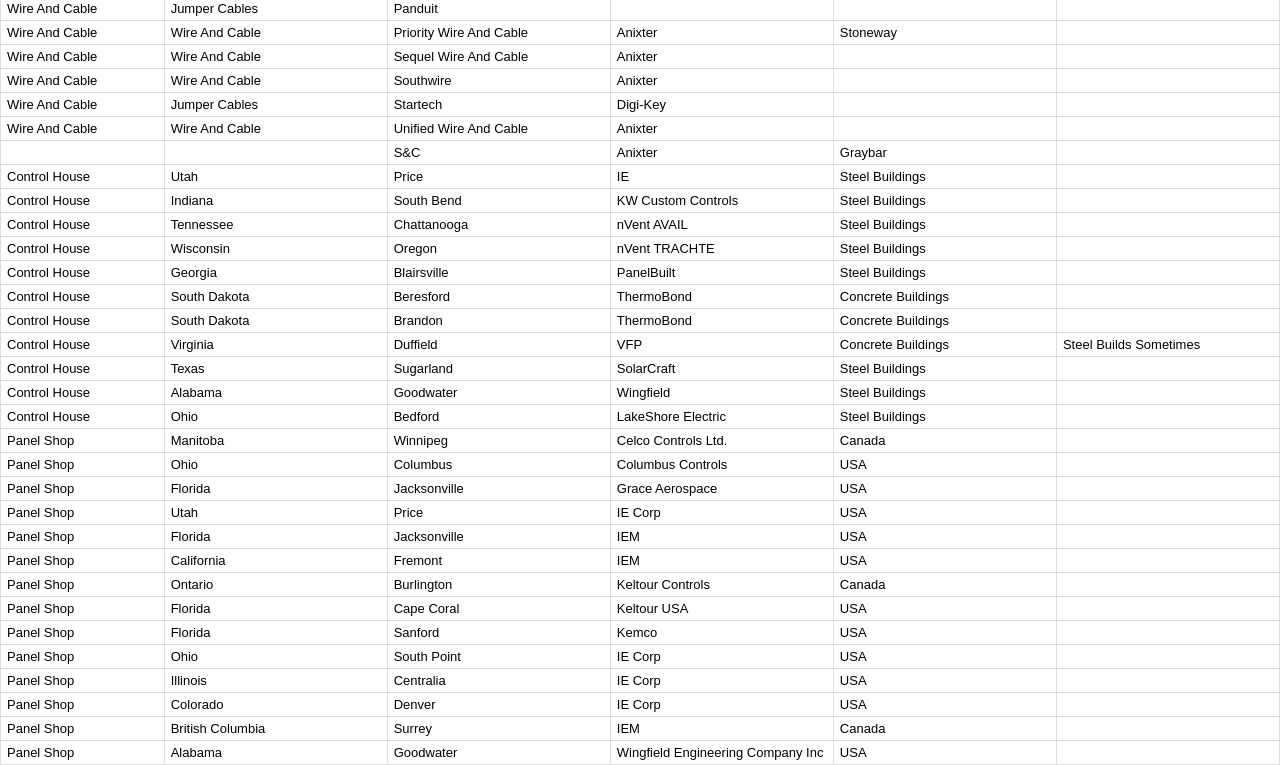
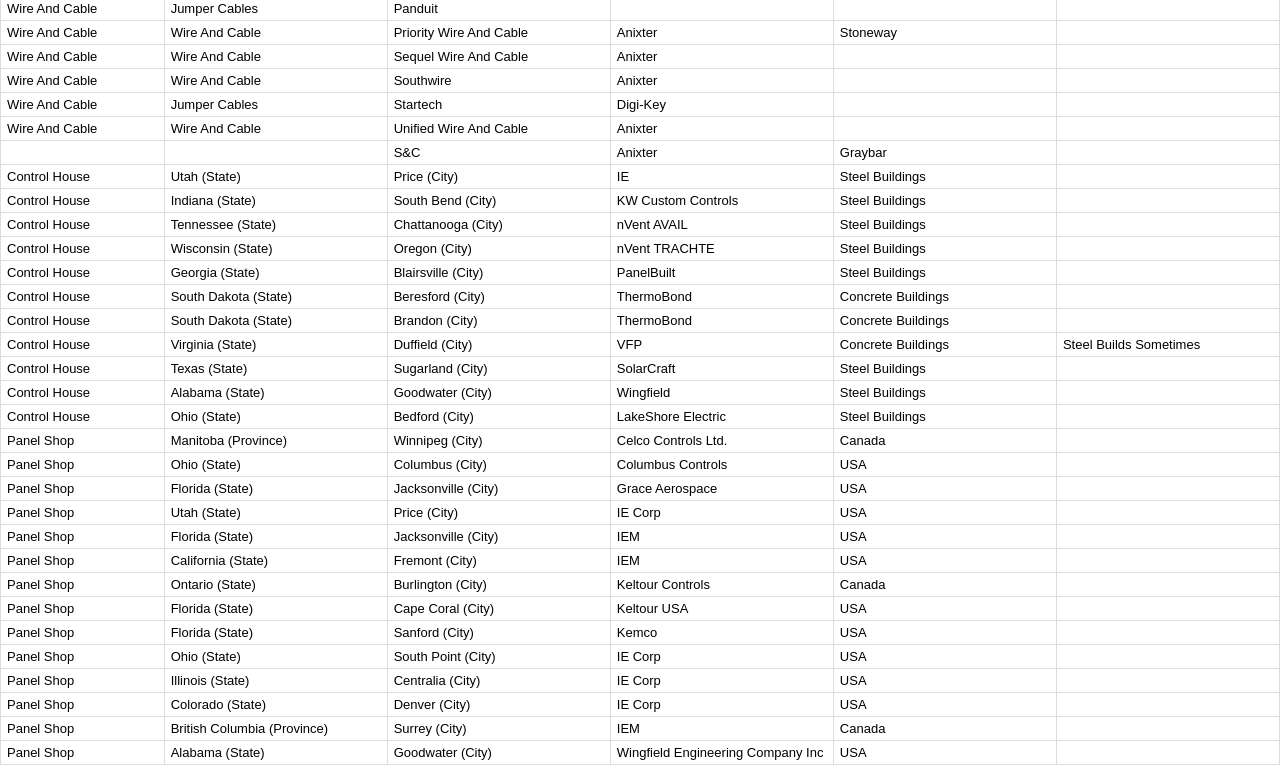
Before and after one commit to SELBuyer/PreferredSupplier, a plain HTML site: page index.html in a window 1280 px wide. Shown: the part 4728-5493 px from the top of the page. Drawn offline with Linux system fonts and the light colour scheme.

Commit message:
Update index.html

```diff
--- a/index.html
+++ b/index.html
@@ -1636,200 +1636,200 @@
   ],
   [
     "Control House",
-    "Utah",
-    "Price",
+    "Utah (State)",
+    "Price (City)",
     "IE",
     "Steel Buildings",
     ""
   ],
   [
     "Control House",
-    "Indiana",
-    "South Bend",
+    "Indiana (State)",
+    "South Bend (City)",
     "KW Custom Controls",
     "Steel Buildings",
     ""
   ],
   [
     "Control House",
-    "Tennessee",
-    "Chattanooga",
+    "Tennessee (State)",
+    "Chattanooga (City)",
     "nVent AVAIL",
     "Steel Buildings",
     ""
   ],
   [
     "Control House",
-    "Wisconsin",
-    "Oregon",
+    "Wisconsin (State)",
+    "Oregon (City)",
     "nVent TRACHTE",
     "Steel Buildings",
     ""
   ],
   [
     "Control House",
-    "Georgia",
-    "Blairsville",
+    "Georgia (State)",
+    "Blairsville (City)",
     "PanelBuilt",
     "Steel Buildings",
     ""
   ],
   [
     "Control House",
-    "South Dakota",
-    "Beresford",
+    "South Dakota (State)",
+    "Beresford (City)",
     "ThermoBond",
     "Concrete Buildings",
     ""
   ],
   [
     "Control House",
-    "South Dakota",
-    "Brandon",
+    "South Dakota (State)",
+    "Brandon (City)",
     "ThermoBond",
     "Concrete Buildings",
     ""
   ],
   [
     "Control House",
-    "Virginia",
-    "Duffield",
+    "Virginia (State)",
+    "Duffield (City)",
     "VFP",
     "Concrete Buildings",
     "Steel Builds Sometimes"
   ],
   [
     "Control House",
-    "Texas",
-    "Sugarland",
+    "Texas (State)",
+    "Sugarland (City)",
     "SolarCraft",
     "Steel Buildings",
     ""
   ],
   [
     "Control House",
-    "Alabama",
-    "Goodwater",
+    "Alabama (State)",
+    "Goodwater (City)",
     "Wingfield",
     "Steel Buildings",
     ""
   ],
   [
     "Control House",
-    "Ohio",
-    "Bedford",
+    "Ohio (State)",
+    "Bedford (City)",
     "LakeShore Electric",
     "Steel Buildings",
     ""
   ],
   [
     "Panel Shop",
-    "Manitoba",
-    "Winnipeg",
+    "Manitoba (Province)",
+    "Winnipeg (City)",
     "Celco Controls Ltd.",
     "Canada",
     ""
   ],
   [
     "Panel Shop",
-    "Ohio",
-    "Columbus",
+    "Ohio (State)",
+    "Columbus (City)",
     "Columbus Controls",
     "USA",
     ""
   ],
   [
     "Panel Shop",
-    "Florida",
-    "Jacksonville",
+    "Florida (State)",
+    "Jacksonville (City)",
     "Grace Aerospace",
     "USA",
     ""
   ],
   [
     "Panel Shop",
-    "Utah",
-    "Price",
+    "Utah (State)",
+    "Price (City)",
     "IE Corp",
     "USA",
     ""
   ],
   [
     "Panel Shop",
-    "Florida",
-    "Jacksonville",
+    "Florida (State)",
+    "Jacksonville (City)",
     "IEM",
     "USA",
     ""
   ],
   [
     "Panel Shop",
-    "California",
-    "Fremont",
+    "California (State)",
+    "Fremont (City)",
     "IEM",
     "USA",
     ""
   ],
   [
     "Panel Shop",
-    "Ontario",
-    "Burlington",
+    "Ontario (State)",
+    "Burlington (City)",
     "Keltour Controls",
     "Canada",
     ""
   ],
   [
     "Panel Shop",
-    "Florida",
-    "Cape Coral",
+    "Florida (State)",
+    "Cape Coral (City)",
     "Keltour USA",
     "USA",
     ""
   ],
   [
     "Panel Shop",
-    "Florida",
-    "Sanford",
+    "Florida (State)",
+    "Sanford (City)",
     "Kemco",
     "USA",
     ""
   ],
   [
     "Panel Shop",
-    "Ohio",
-    "South Point",
+    "Ohio (State)",
+    "South Point (City)",
     "IE Corp",
     "USA",
     ""
   ],
   [
     "Panel Shop",
-    "Illinois",
-    "Centralia",
+    "Illinois (State)",
+    "Centralia (City)",
     "IE Corp",
     "USA",
     ""
   ],
   [
     "Panel Shop",
-    "Colorado",
-    "Denver",
+    "Colorado (State)",
+    "Denver (City)",
     "IE Corp",
     "USA",
     ""
   ],
   [
     "Panel Shop",
-    "British Columbia",
-    "Surrey",
+    "British Columbia (Province)",
+    "Surrey (City)",
     "IEM",
     "Canada",
     ""
   ],
    [
     "Panel Shop",
-    "Alabama",
-    "Goodwater",
+    "Alabama (State)",
+    "Goodwater (City)",
     "Wingfield Engineering Company Inc",
     "USA",
     ""
```
